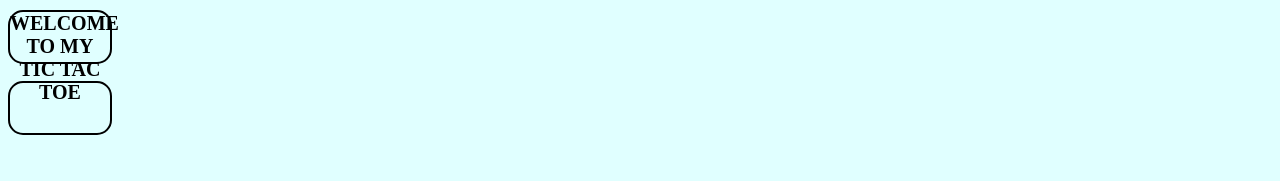
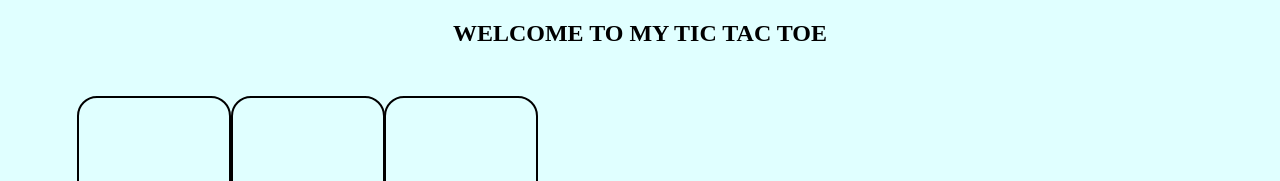
Before and after one commit to Abhishekcodes27/tic-tac-toe, a plain HTML site: page index.html in a window 1280 px wide. Shown: the top 181 px of the page. Drawn offline with Linux system fonts and the light colour scheme.

Commit message:
Update design.css

```diff
--- a/design.css
+++ b/design.css
@@ -4,17 +4,15 @@
     overflow: hidden;
 }
 
- h2{
-      height: 50px;
+  .h2{
+    height: 50px;
     width: 100px;
     font-size: 20px;
     border: 2px solid black;
     border-radius: 15px;
     margin-top: 10px;
     text-align: center;
-
   }
-
 
 .box{
     display: flex;
@@ -152,7 +150,7 @@
        transform: translateX(-515px);
 }
 
-    .gif {
+.gif {
     display: flex;
     align-items: center;
     justify-content: center;
```
